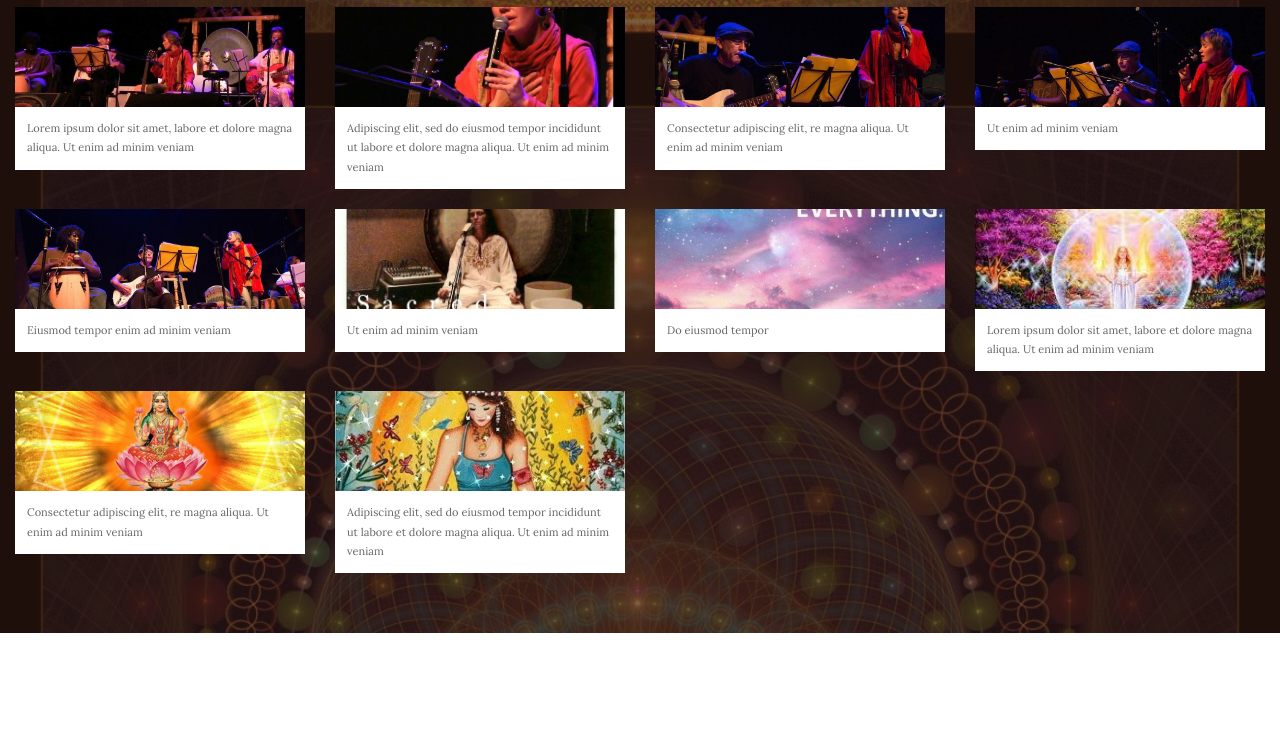
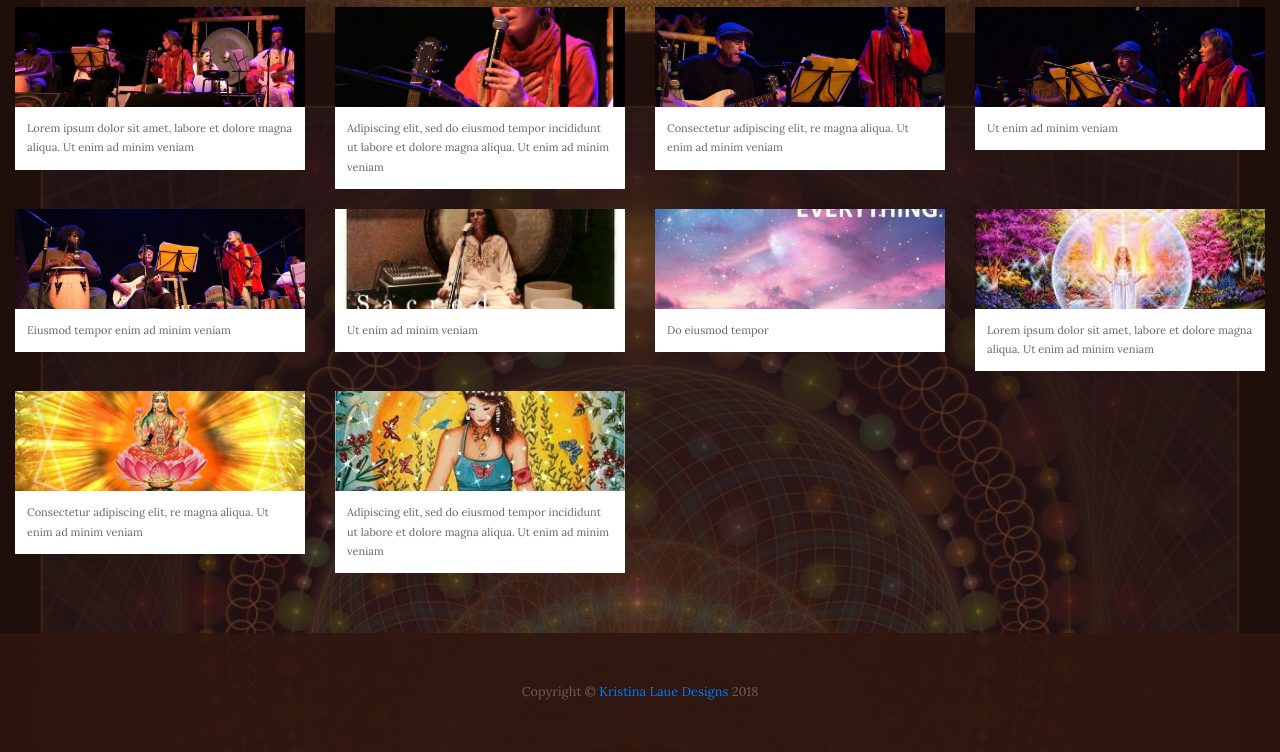
Before and after one commit to klaue/sacredsinging, a website: page photos.html in a window 1280 px wide. Shown: the part 977-1729 px from the top of the page. Before the commit the page ends 1610 px from the top, so only its background shows below. Drawn offline with nearby package versions, Linux system fonts and the light colour scheme.

Commit message:
with footer

```diff
--- a/photos.html
+++ b/photos.html
@@ -187,7 +187,11 @@
 
 
 
-
+    <footer class="footer text-faded text-center py-5">
+      <div class="container">
+        <p class="m-0 small">Copyright &copy; <a href="https://klaue.github.io/">Kristina Laue Designs</a>  2018</p>
+      </div>
+    </footer>
 
 
 
```
